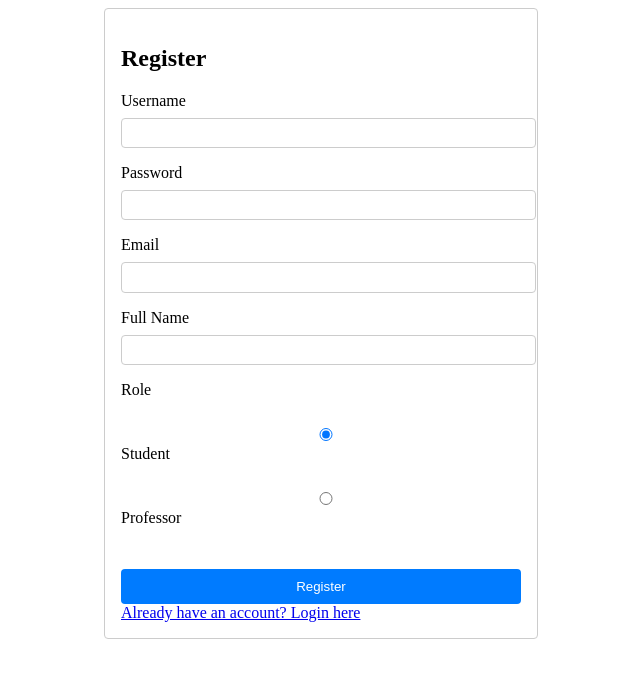
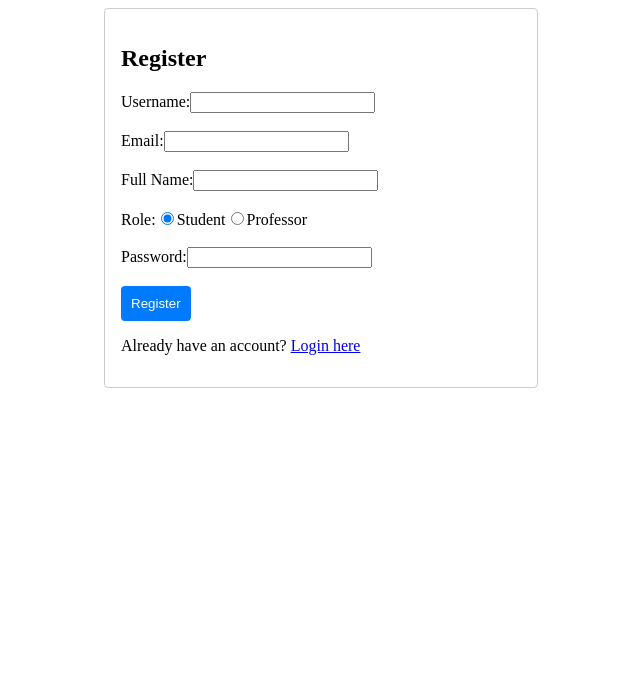
Before and after one commit to Eliaskhal/UmiVerse-frontend, a Vue app: page /register in a window 1280 px wide. Shown: the top 678 px of the page, without its empty margins (319-959 px from the left). Built offline with nearby package versions, Linux system fonts and the light colour scheme.

Commit message:
Updated Register.vue

```diff
--- a/src/components/Register.vue
+++ b/src/components/Register.vue
@@ -1,34 +1,29 @@
 <template>
   <div class="register-container">
     <h2>Register</h2>
-    <form @submit.prevent="handleSubmit">
-      <div class="form-group">
-        <label for="username">Username</label>
-        <input type="text" id="username" v-model="username" required />
-      </div>
-      <div class="form-group">
-        <label for="password">Password</label>
-        <input type="password" id="password" v-model="password" required />
-      </div>
-      <div class="form-group">
-        <label for="email">Email</label>
-        <input type="email" id="email" v-model="email" required />
-      </div>
-      <div class="form-group">
-        <label for="fullname">Full Name</label>
-        <input type="text" id="fullname" v-model="fullname" required />
-      </div>
-      <div class="form-group">
-        <label>Role</label><br>
-        <input type="radio" id="student" v-model="role" value="student" required>
-        <label for="student">Student</label><br>
-        <input type="radio" id="professor" v-model="role" value="professor">
-        <label for="professor">Professor</label><br>
-      </div>
+    <form @submit.prevent="registerUser">
+      <label for="username">Username:</label>
+      <input type="text" id="username" v-model="username" required>
+      <br><br>
+      <label for="email">Email:</label>
+      <input type="email" id="email" v-model="email" required>
+      <br><br>
+      <label for="fullName">Full Name:</label>
+      <input type="text" id="fullName" v-model="fullName" required>
+      <br><br>
+      <label>Role:</label>
+      <input type="radio" id="student" v-model="role" value="student" required>
+      <label for="student">Student</label>
+      <input type="radio" id="professor" v-model="role" value="professor">
+      <label for="professor">Professor</label>
+      <br><br>
+      <label for="password">Password:</label>
+      <input type="password" id="password" v-model="password" required>
+      <br><br>
       <button type="submit">Register</button>
     </form>
-    <router-link to="/login">Already have an account? Login here</router-link>
     <p v-if="message" class="message">{{ message }}</p>
+    <p>Already have an account? <router-link to="/login">Login here</router-link></p>
   </div>
 </template>
 
@@ -37,15 +32,15 @@ export default {
   data() {
     return {
       username: '',
+      email: '',
+      fullName: '',
+      role: 'student',
       password: '',
-      email: '',
-      fullname: '',
-      role: 'student', // Default role
       message: ''
     };
   },
   methods: {
-    async handleSubmit() {
+    async registerUser() {
       try {
         const response = await fetch('http://localhost:8088/api/users/register', {
           method: 'POST',
@@ -54,27 +49,20 @@ export default {
           },
           body: JSON.stringify({
             username: this.username,
-            password: this.password,
             email: this.email,
-            fullname: this.fullname,
-            role: this.role
+            fullName: this.fullName,
+            role: this.role,
+            password: this.password
           })
         });
 
-        const responseData = await response.json();
-
-        if (!response.ok) {
-          throw new Error(responseData.message || 'Registration failed');
+        const data = await response.json();
+        if (response.ok) {
+          document.cookie = `userID=${data.code}`;
+          this.$router.push('/dashboard');
+        } else {
+          throw new Error(data.message || 'Registration failed');
         }
-
-        console.log('Registration successful', responseData);
-        this.message = 'Registration successful';
-
-        // Save userID in a cookie
-        document.cookie = `userID=${responseData.userID}`;
-
-        // Redirect to dashboard
-        this.$router.push('/dashboard');
       } catch (error) {
         console.error('Error:', error);
         this.message = error.message || 'Registration failed';
@@ -93,24 +81,7 @@ export default {
   border-radius: 4px;
 }
 
-.form-group {
-  margin-bottom: 1em;
-}
-
-label {
-  display: block;
-  margin-bottom: 0.5em;
-}
-
-input {
-  width: 100%;
-  padding: 0.5em;
-  border: 1px solid #ccc;
-  border-radius: 4px;
-}
-
 button {
-  width: 100%;
   padding: 0.75em;
   background-color: #007bff;
   color: white;
@@ -124,15 +95,7 @@ button:hover {
 }
 
 .message {
-  color: green;
+  color: red;
   margin-top: 1em;
 }
-
-/* Styling for router-link */
-.router-link {
-  display: block;
-  margin-top: 1em;
-  text-decoration: none;
-  color: #007bff;
-}
 </style>
```
